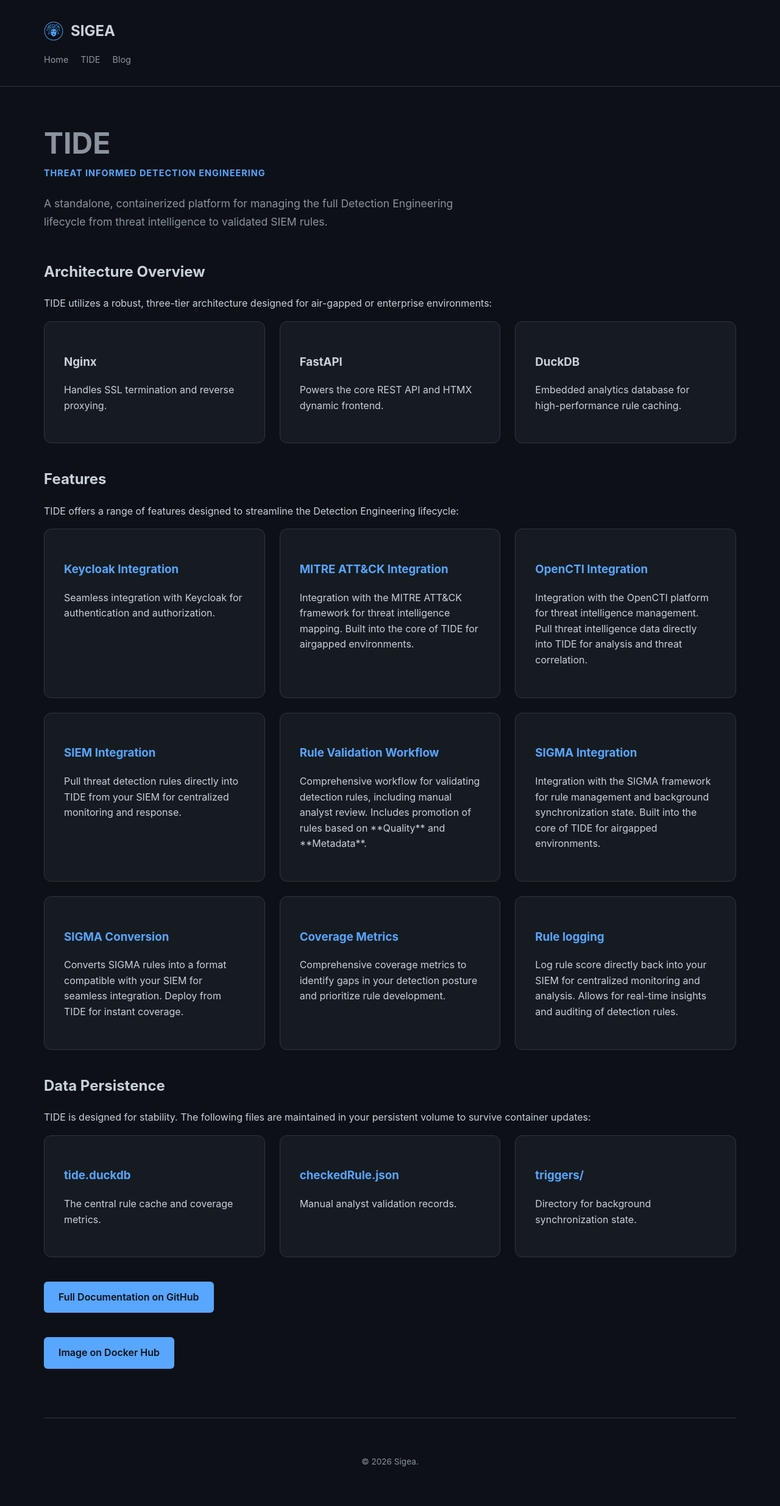
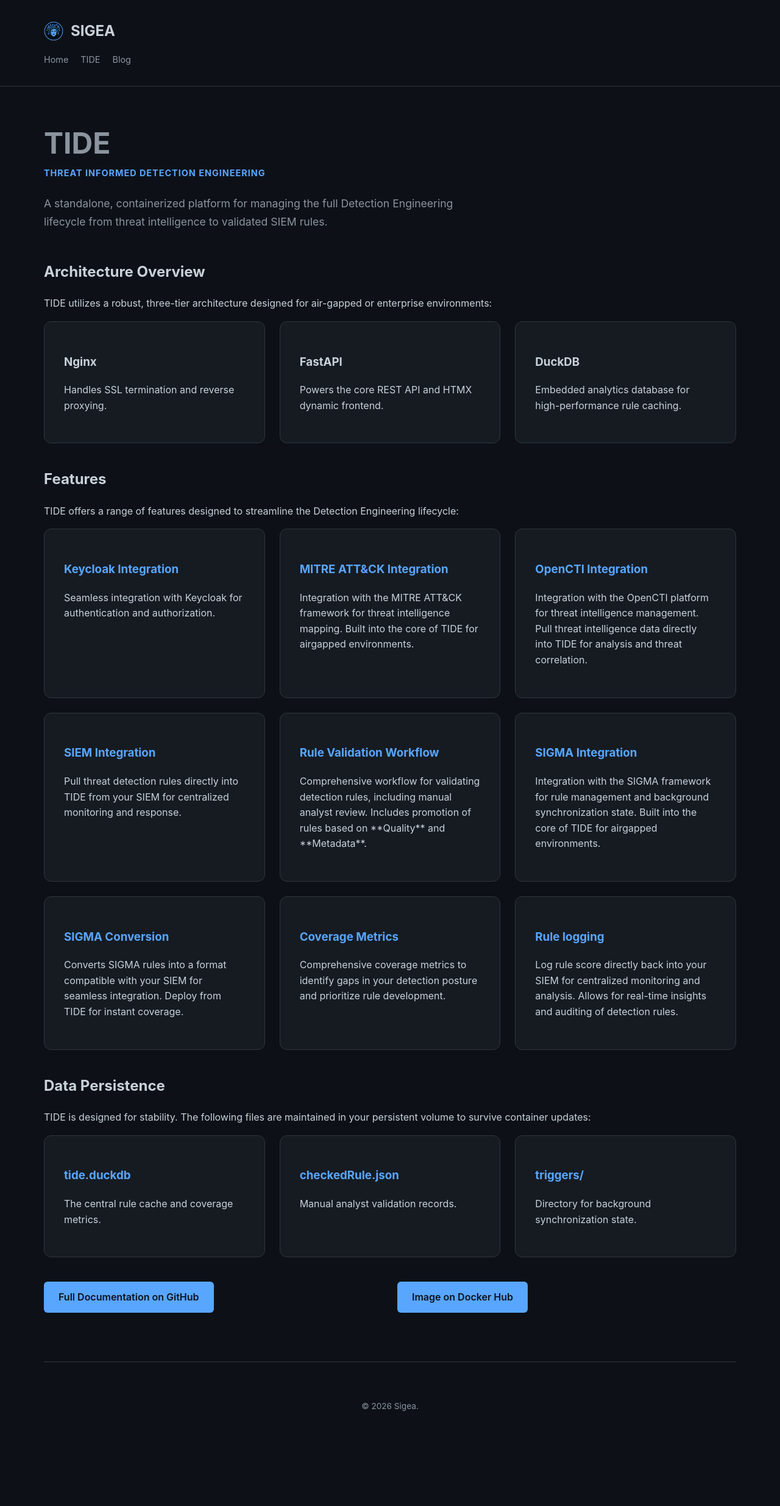
Before and after one commit to sigeauk/sigeauk.github.io, a Jekyll site: the page built from tide.html, in a window 1280 px wide. Shown: the whole page at 61% size. Built offline with Jekyll 4.4.1, drawn with Linux system fonts in a browser that asks for light colours; after the commit the page ends 2379 px from its top, so only the background shows below that.

Commit message:
add feaures to tide

```diff
--- a/tide.html
+++ b/tide.html
@@ -109,10 +109,12 @@
 </section>
 
 <section class="product-info">
-      <div class="cta-container">
-        <a href="https://github.com/sigeauk/TIDE" class="btn-primary">Full Documentation on GitHub</a>
-    </div>
+    <div class="grid">
         <div class="cta-container">
-        <a href="https://hub.docker.com/r/047741/tide-core" class="btn-primary">Image on Docker Hub</a>
+          <a href="https://github.com/sigeauk/TIDE" class="btn-primary">Full Documentation on GitHub</a>
+        </div>
+        <div class="cta-container">
+          <a href="https://hub.docker.com/r/047741/tide-core" class="btn-primary">Image on Docker Hub</a>
+        </div>
     </div>
 </section>
```
